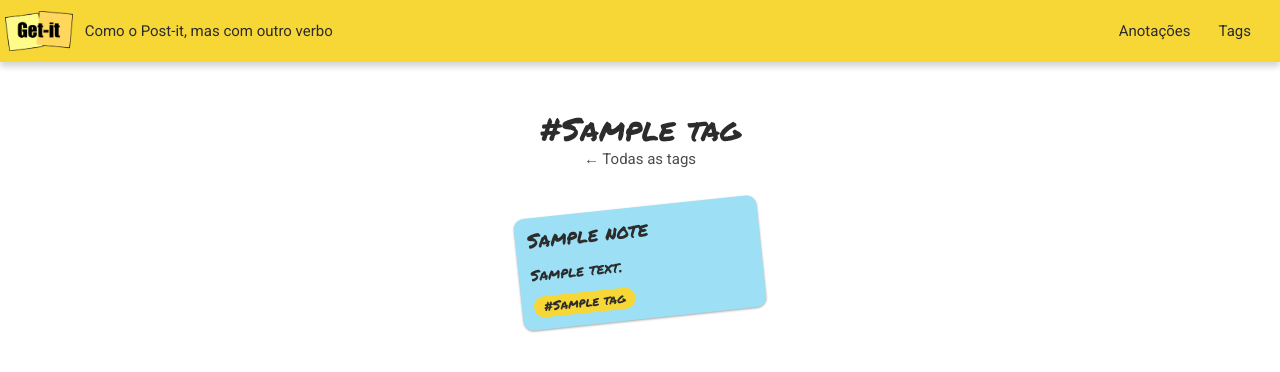
After one commit to felipeal15/tecweb-2026-2-projeto1B, a Django app: page /tags/1/ in a window 1280 px wide. The commit adds this page. Shown: the top 372 px of the page. Run offline with Django 5.2, Linux system fonts and the light colour scheme; tables that the repository leaves empty hold one stand-in row (values such as "Sample post"); some libraries are stand-ins or nearby versions.

Commit message:
terminando tarefa 2

```diff
--- a/notes/admin.py
+++ b/notes/admin.py
@@ -1,5 +1,6 @@
 from django.contrib import admin
-from .models import Note
+from .models import Note, Tag
 
 # Register your models here.
 admin.site.register(Note)
+admin.site.register(Tag)
--- a/notes/models.py
+++ b/notes/models.py
@@ -2,9 +2,26 @@ from django.db import models
 
 # Create your models here.
 
+class Tag(models.Model):
+    # unique=True garante no próprio banco que não existam tags duplicadas
+    name = models.CharField(max_length=100, unique=True)
+
+    def __str__(self):
+        return f"{self.id}. {self.name}"
+
+
 class Note(models.Model):
     title = models.CharField(max_length=200)
     content = models.TextField(null=True)
+    # Many-to-One: várias anotações podem ter a mesma tag, e cada anotação
+    # tem no máximo uma. Se a tag for apagada, a anotação só fica sem tag.
+    tag = models.ForeignKey(
+        Tag,
+        on_delete=models.SET_NULL,
+        null=True,
+        blank=True,
+        related_name='notes',
+    )
 
     def __str__(self):
         return f"{self.id}. {self.title}"
--- a/notes/static/notes/css/getit.css
+++ b/notes/static/notes/css/getit.css
@@ -509,3 +509,116 @@ a {
   width: auto;
   padding: 10px 28px;
 }
+
+/* ==========================================================================
+   Projeto 1B — tags
+   ========================================================================== */
+
+/* --- Links do topo (Anotações / Tags) --- */
+
+.appbar-nav {
+  display: flex;
+  gap: 4px;
+  margin-left: auto;
+  padding-right: 12px;
+}
+
+.appbar-link {
+  padding: 6px 12px;
+  border-radius: 16px;
+  font-size: 15px;
+  color: #2c2c2c;
+  transition: background-color 0.2s;
+}
+
+.appbar-link:hover,
+.appbar-link:focus {
+  background-color: rgba(0, 0, 0, 0.08);
+  outline: none;
+}
+
+/* --- Campo de tag nos formulários --- */
+
+.form-card-tag {
+  padding: 0;
+  border: none;
+  outline: none;
+
+  font-family: "Roboto", sans-serif;
+  font-size: 17px;
+  color: #4c4c4c;
+}
+
+/* --- Tag dentro do card --- */
+
+.card-tag {
+  margin-right: auto;
+  padding: 4px 10px;
+  border-radius: 12px;
+  background-color: #f7d736;
+  font-family: "Permanent Marker", cursive;
+  font-size: 13px;
+  overflow-wrap: anywhere;
+  transition: background-color 0.2s;
+}
+
+.card-tag:hover,
+.card-tag:focus {
+  background-color: #e0af26;
+  outline: none;
+}
+
+/* --- Lista de tags --- */
+
+.tags-table {
+  width: 100%;
+  border: 1px solid #e2e2e2;
+  border-collapse: collapse;
+  background-color: #f7f7f7;
+  text-align: center;
+}
+
+.tags-table th {
+  padding: 12px;
+  border-bottom: 1px solid #e2e2e2;
+  font-size: 14px;
+  font-weight: normal;
+  letter-spacing: 2px;
+  text-transform: uppercase;
+}
+
+.tags-table td {
+  padding: 12px;
+  border-top: 1px solid #e2e2e2;
+  font-size: 17px;
+}
+
+.tags-table a:hover,
+.tags-table a:focus {
+  text-decoration: underline;
+}
+
+/* --- Cabeçalho da página de uma tag --- */
+
+.page-heading {
+  display: flex;
+  flex-direction: column;
+  align-items: center;
+  gap: 8px;
+  margin-bottom: 40px;
+}
+
+.page-title {
+  font-family: "Permanent Marker", cursive;
+  font-size: 32px;
+}
+
+.page-back {
+  font-size: 15px;
+  color: #4c4c4c;
+}
+
+.page-back:hover,
+.page-back:focus {
+  text-decoration: underline;
+}
--- a/notes/templates/notes/base.html
+++ b/notes/templates/notes/base.html
@@ -25,6 +25,10 @@
         <img src="{% static 'notes/img/logo-getit.png' %}" class="logo" alt="Get-it" />
       </a>
       <span class="subtitle">Como o Post-it, mas com outro verbo</span>
+      <nav class="appbar-nav">
+        <a class="appbar-link" href="{% url 'index' %}">Anotações</a>
+        <a class="appbar-link" href="{% url 'tags' %}">Tags</a>
+      </nav>
     </div>
 
     <main class="container">
--- /dev/null
+++ b/notes/templates/notes/components/note_card.html
@@ -0,0 +1,18 @@
+<div class="card" data-id="{{ note.id }}">
+  <h3 class="card-title">{{ note.title }}</h3>
+  <div class="card-content">
+    <p>{{ note.content|linebreaksbr }}</p>
+  </div>
+  <div class="card-actions">
+    {% if note.tag %}
+    <a class="card-tag" href="{% url 'tag_detail' note.tag.id %}">#{{ note.tag.name }}</a>
+    {% endif %}
+    {% if acoes %}
+    <a class="card-action" href="{% url 'update' note.id %}" title="Editar">&#9998;</a>
+    <form method="post" action="{% url 'delete' note.id %}">
+      {% csrf_token %}
+      <button class="card-action" type="submit" title="Apagar">&#128465;</button>
+    </form>
+    {% endif %}
+  </div>
+</div>
--- /dev/null
+++ b/notes/templates/notes/tag_detail.html
@@ -0,0 +1,18 @@
+{% extends "notes/base.html" %}
+
+{% block title %}#{{ tag.name }}{% endblock %}
+
+{% block content %}
+<div class="page-heading">
+  <h2 class="page-title">#{{ tag.name }}</h2>
+  <a class="page-back" href="{% url 'tags' %}">&larr; Todas as tags</a>
+</div>
+
+<div class="card-container">
+  {% for note in notes %}
+  {% include "notes/components/note_card.html" with acoes=False %}
+  {% empty %}
+  <p class="card-vazio">Nenhuma anotação com esta tag.</p>
+  {% endfor %}
+</div>
+{% endblock %}
--- a/notes/urls.py
+++ b/notes/urls.py
@@ -6,4 +6,6 @@ urlpatterns = [
     path('', views.index, name='index'),
     path('update/<int:note_id>', views.update, name='update'),
     path('delete/<int:note_id>', views.delete, name='delete'),
+    path('tags/', views.tags, name='tags'),
+    path('tags/<int:tag_id>/', views.tag_detail, name='tag_detail'),
 ]
--- a/notes/views.py
+++ b/notes/views.py
@@ -1,5 +1,6 @@
+from django.db.models import Count
 from django.shortcuts import render, redirect, get_object_or_404
-from .models import Note
+from .models import Note, Tag
 
 ERRO_CAMPOS_VAZIOS = 'Escreva um título e um conteúdo para salvar a anotação.'
 
@@ -8,13 +9,12 @@ def index(request):
     """GET  /  -> mural com todas as anotações.
        POST /  -> cria uma anotação nova."""
     if request.method == 'POST':
-        title = request.POST.get('titulo', '').strip()
-        content = request.POST.get('detalhes', '').strip()
+        title, content, tag_name = _campos_do_formulario(request)
 
         if not title or not content:
-            return _pagina_inicial(request, ERRO_CAMPOS_VAZIOS, title, content)
+            return _pagina_inicial(request, ERRO_CAMPOS_VAZIOS, title, content, tag_name)
 
-        Note.objects.create(title=title, content=content)
+        Note.objects.create(title=title, content=content, tag=_busca_ou_cria_tag(tag_name))
         return redirect('index')
 
     return _pagina_inicial(request)
@@ -26,18 +26,21 @@ def update(request, note_id):
     note = get_object_or_404(Note, id=note_id)
 
     if request.method == 'POST':
-        title = request.POST.get('titulo', '').strip()
-        content = request.POST.get('detalhes', '').strip()
+        title, content, tag_name = _campos_do_formulario(request)
 
         if not title or not content:
-            return _pagina_edicao(request, note, ERRO_CAMPOS_VAZIOS, title, content)
+            return _pagina_edicao(request, note, ERRO_CAMPOS_VAZIOS, title, content, tag_name)
 
+        tag_antiga = note.tag
         note.title = title
         note.content = content
+        note.tag = _busca_ou_cria_tag(tag_name)
         note.save()
+        _apaga_tag_se_vazia(tag_antiga)
         return redirect('index')
 
-    return _pagina_edicao(request, note, '', note.title, note.content)
+    tag_name = note.tag.name if note.tag else ''
+    return _pagina_edicao(request, note, '', note.title, note.content, tag_name)
 
 
 def delete(request, note_id):
@@ -47,24 +50,66 @@ def delete(request, note_id):
     # Só apaga via POST (botão do card), assim um simples acesso à URL
     # não remove nada por acidente.
     if request.method == 'POST':
+        tag = note.tag
         note.delete()
+        _apaga_tag_se_vazia(tag)
     return redirect('index')
 
 
-def _pagina_inicial(request, erro='', titulo='', detalhes=''):
-    all_notes = Note.objects.all()
+def tags(request):
+    """GET /tags/ -> lista com todas as tags."""
+    all_tags = Tag.objects.annotate(total=Count('notes')).order_by('name')
+    return render(request, 'notes/tags.html', {'tags': all_tags})
+
+
+def tag_detail(request, tag_id):
+    """GET /tags/<id>/ -> anotações de uma tag específica."""
+    tag = get_object_or_404(Tag, id=tag_id)
+    return render(request, 'notes/tag_detail.html', {
+        'tag': tag,
+        'notes': tag.notes.select_related('tag'),
+    })
+
+
+def _pagina_inicial(request, erro='', titulo='', detalhes='', tag=''):
+    all_notes = Note.objects.select_related('tag')
     return render(request, 'notes/index.html', {
         'notes': all_notes,
         'erro': erro,
         'titulo': titulo,
         'detalhes': detalhes,
+        'tag': tag,
     })
 
 
-def _pagina_edicao(request, note, erro='', titulo='', detalhes=''):
+def _pagina_edicao(request, note, erro='', titulo='', detalhes='', tag=''):
     return render(request, 'notes/edit.html', {
         'note': note,
         'erro': erro,
         'titulo': titulo,
         'detalhes': detalhes or '',
+        'tag': tag,
     })
+
+
+def _campos_do_formulario(request):
+    title = request.POST.get('titulo', '').strip()
+    content = request.POST.get('detalhes', '').strip()
+    # "#Comida " e "comida" são a mesma tag
+    tag_name = request.POST.get('tag', '').strip().lstrip('#').strip().lower()
+    return title, content, tag_name
+
+
+def _busca_ou_cria_tag(tag_name):
+    """Devolve a tag com esse nome, criando-a se ainda não existir.
+       Sem nome, a anotação fica sem tag."""
+    if not tag_name:
+        return None
+    tag, _ = Tag.objects.get_or_create(name=tag_name)
+    return tag
+
+
+def _apaga_tag_se_vazia(tag):
+    """Remove a tag quando nenhuma anotação usa mais ela."""
+    if tag is not None and not tag.notes.exists():
+        tag.delete()
```
Also changed, not shown: notes/templates/notes/edit.html (+7 -0 lines), notes/templates/notes/index.html (+8 -13 lines), notes/templates/notes/tags.html (added, +32 -0 lines), notes/tests.py (+74 -1 lines), notes/migrations/0003_tag_note_tag.py (added).
